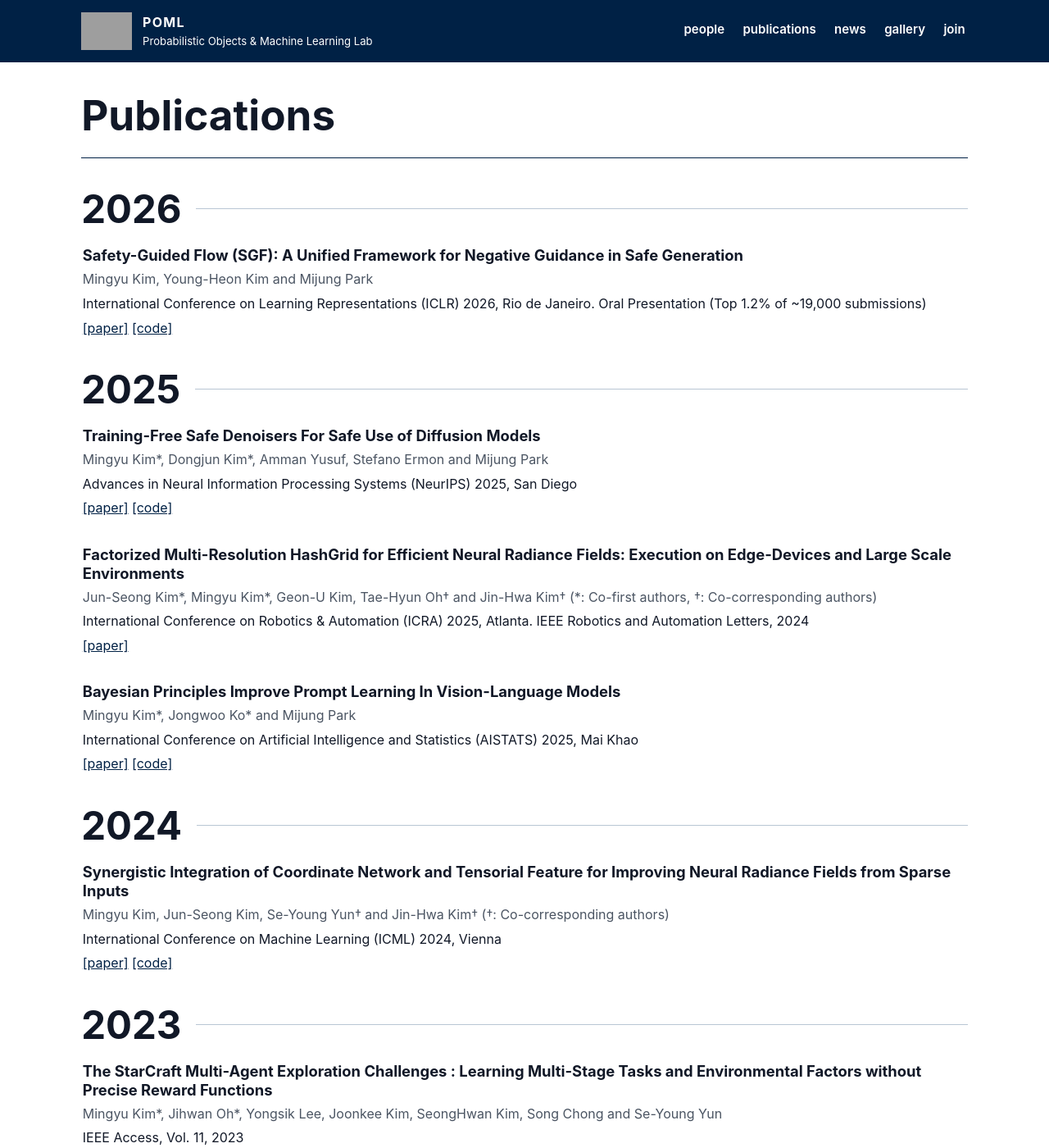
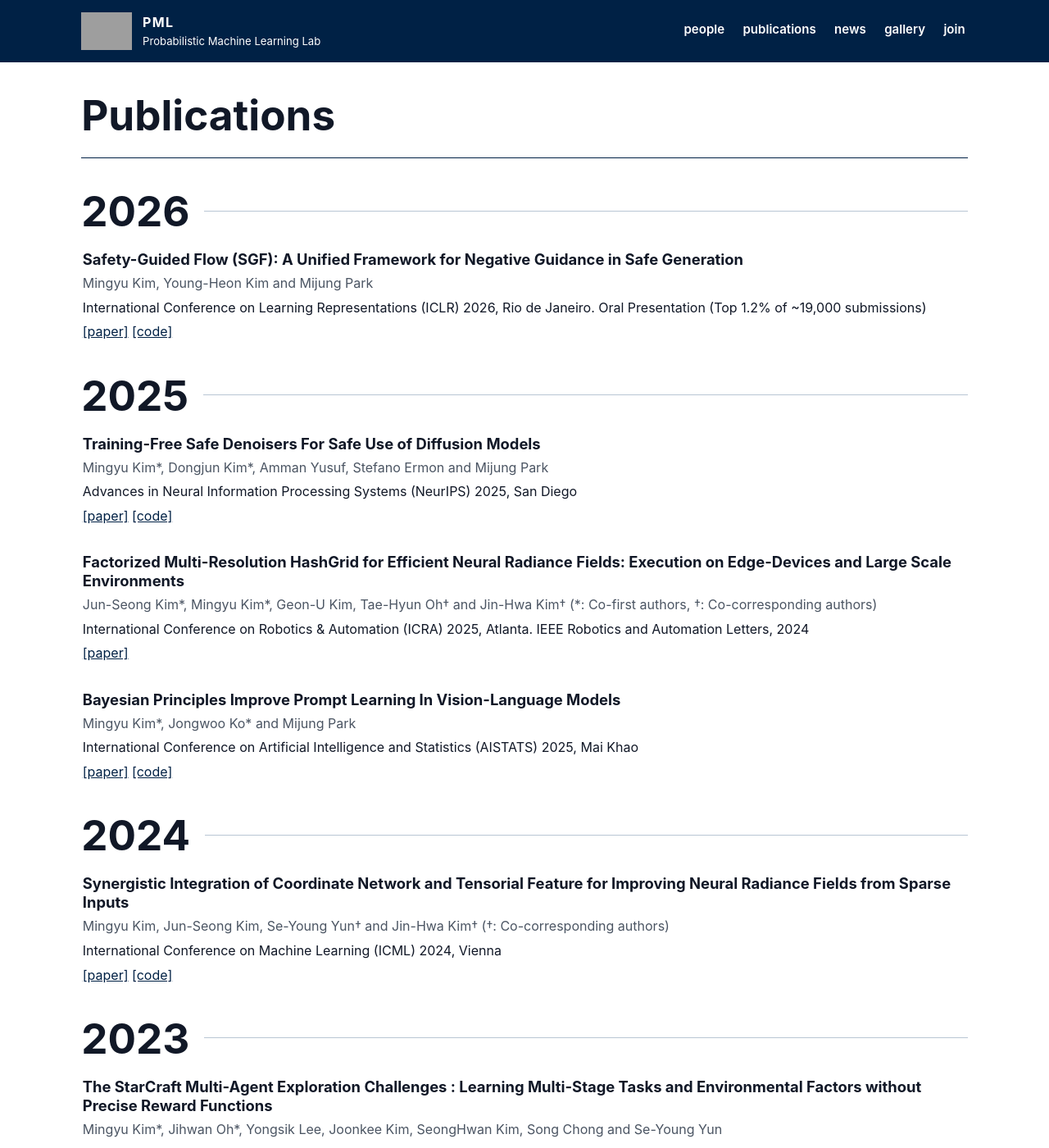
Before and after one commit to MingyuKim87/POML, a Jekyll site: the page built from publications.md, in a window 1280 px wide and 1400 px high. Shown: the whole window at 82% size. Built offline with Jekyll 4.4.1, drawn with Linux system fonts in a browser that asks for light colours; some of the changed text lies outside the part shown; grey boxes are pictures that could not be loaded.

Commit message:
Rebrand to PML and refine publications/gallery presentation

```diff
--- a/_layouts/default.html
+++ b/_layouts/default.html
@@ -11,11 +11,11 @@
     <header class="site-header">
       <div class="site-header-inner">
         <a class="brand" href="{{ '/' | relative_url }}">
-          <img src="{{ '/assets/images/logo.png' | relative_url }}" alt="POML logo" onerror="this.style.display='none';document.getElementById('brand-fallback').style.display='inline-block';" />
-          <span id="brand-fallback" class="brand-fallback" style="display:none;">POML</span>
+          <img src="{{ '/assets/images/logo.png' | relative_url }}" alt="PML logo" onerror="this.style.display='none';document.getElementById('brand-fallback').style.display='inline-block';" />
+          <span id="brand-fallback" class="brand-fallback" style="display:none;">PML</span>
           <span class="brand-text">
-            <span class="brand-title">POML</span>
-            <span class="brand-subtitle">Probabilistic Objects & Machine Learning Lab</span>
+            <span class="brand-title">PML</span>
+            <span class="brand-subtitle">Probabilistic Machine Learning Lab</span>
           </span>
         </a>
         <nav>
--- a/assets/css/style.css
+++ b/assets/css/style.css
@@ -151,7 +151,14 @@ nav a:hover { color: #fff; border-bottom-color: #fff; }
 .gallery-grid figcaption {
   margin-top: 0.45rem;
   color: #374151;
-  font-size: 0.93rem;
+  font-size: 0.9rem;
+  font-weight: 600;
+}
+
+.gallery-detail {
+  margin: 0.15rem 0 0;
+  font-size: 0.76rem;
+  color: #6b7280;
 }
 
 .site-footer {
@@ -206,7 +213,7 @@ pre {
 
 .pub-year-heading h2 {
   margin: 0;
-  font-size: clamp(2rem, 3.7vw, 3.4rem);
+  font-size: clamp(2.3rem, 4vw, 3.6rem);
 }
 
 .pub-year-heading .line {
--- a/publications.md
+++ b/publications.md
@@ -12,26 +12,28 @@ permalink: /publications/
   {% assign years = pubs | map: 'year' | uniq %}
 
   {% for year in years %}
-  <div class="pub-year-heading">
-    <h2>{{ year }}</h2>
-    <div class="line"></div>
-  </div>
+    {% if year >= 2022 %}
+    <div class="pub-year-heading">
+      <h2>{{ year }}</h2>
+      <div class="line"></div>
+    </div>
 
-  {% for pub in pubs %}
-    {% if pub.year == year %}
-    <article class="pub-entry">
-      <h3 class="pub-title">{{ pub.title }}</h3>
-      <p class="muted pub-authors">{{ pub.authors }}</p>
-      <p class="pub-venue">{{ pub.venue }}</p>
-      {% if pub.paper or pub.code %}
-      <p class="pub-links">
-        {% if pub.paper %}<a href="{{ pub.paper }}" target="_blank" rel="noopener">[paper]</a>{% endif %}
-        {% if pub.paper and pub.code %} {% endif %}
-        {% if pub.code %}<a href="{{ pub.code }}" target="_blank" rel="noopener">[code]</a>{% endif %}
-      </p>
-      {% endif %}
-    </article>
+      {% for pub in pubs %}
+        {% if pub.year == year %}
+        <article class="pub-entry">
+          <h3 class="pub-title">{{ pub.title }}</h3>
+          <p class="muted pub-authors">{{ pub.authors }}</p>
+          <p class="pub-venue">{{ pub.venue }}</p>
+          {% if pub.paper or pub.code %}
+          <p class="pub-links">
+            {% if pub.paper %}<a href="{{ pub.paper }}" target="_blank" rel="noopener">[paper]</a>{% endif %}
+            {% if pub.paper and pub.code %} {% endif %}
+            {% if pub.code %}<a href="{{ pub.code }}" target="_blank" rel="noopener">[code]</a>{% endif %}
+          </p>
+          {% endif %}
+        </article>
+        {% endif %}
+      {% endfor %}
     {% endif %}
   {% endfor %}
-  {% endfor %}
 </section>
```
Also changed, not shown: _gallery/2026-lab-photo.md (+1 -0 lines), gallery.md (+2 -1 lines), index.md (+2 -2 lines).
